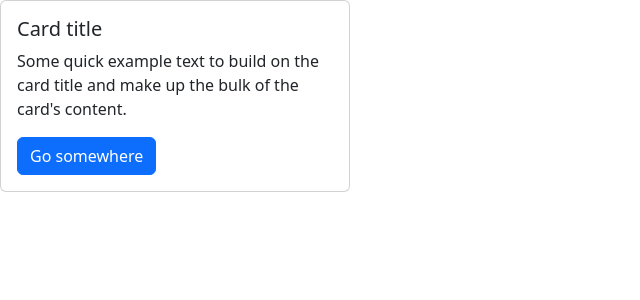
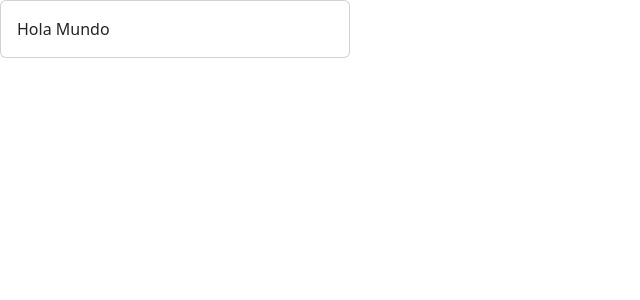
Before and after one commit to annahico/React-HolaMundo, a React (Vite) app: page / in a window 1280 px wide. Shown: the top 300 px of the page, without its empty margins (0-640 px from the left). Built offline with nearby package versions, Linux system fonts and the light colour scheme.

Commit message:
feat: pasando props

```diff
--- a/src/App.tsx
+++ b/src/App.tsx
@@ -1,7 +1,7 @@
 import Card from "./components/Card";
 
 function App() {
-  return <Card />;
+  return <Card body={"Hola Mundo"} />;
 }
 
 export default App;
--- a/src/components/Card.tsx
+++ b/src/components/Card.tsx
@@ -34,7 +34,12 @@
 // }
 // export default Card;
 
-function Card() {
+interface Props {
+  body: string;
+}
+
+function Card(props: Props) {
+  const { body } = props;
   // const width = {
   //   width: "350px",
   // };
@@ -47,9 +52,7 @@ function Card() {
         width: "350px",
       }}
     >
-      <div className="card-body">
-        <CardBody />
-      </div>
+      <div className="card-body">{body}</div>
     </div>
   );
 }
```
